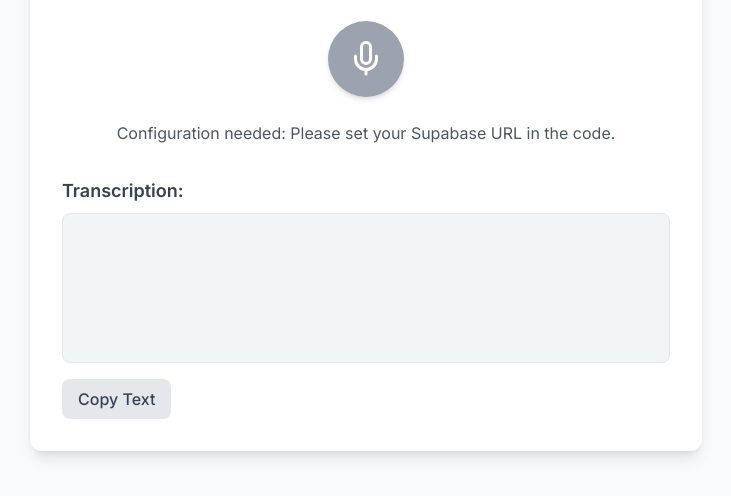
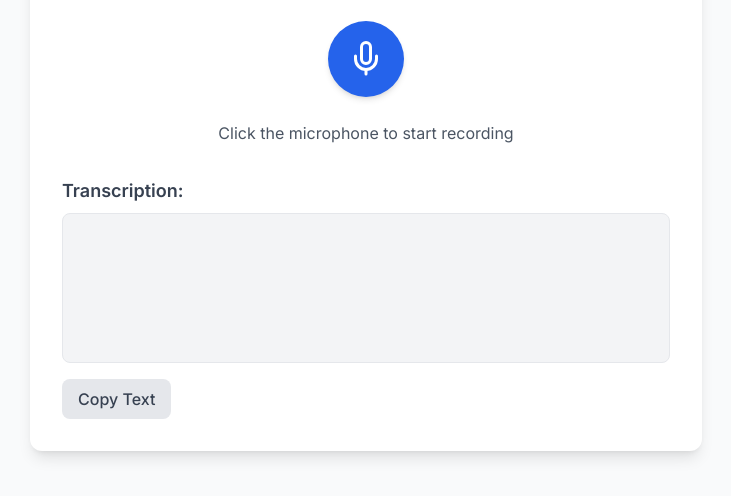
Before and after one commit to jDigiexam/audio-transcriber-app, a plain HTML site: page index.html in a window 1280 px wide. Shown: the part 224-720 px from the top of the page, without its empty margins (274-1005 px from the left). Drawn offline with nearby package versions, Linux system fonts and the light colour scheme.

Commit message:
Update index.html - added the supabase function url

```diff
--- a/index.html
+++ b/index.html
@@ -75,7 +75,7 @@
         const copyButton = document.getElementById('copyButton');
 
         // --- IMPORTANT: REPLACE WITH YOUR SUPABASE FUNCTION URL ---
-        const SUPABASE_FUNCTION_URL = 'YOUR_SUPABASE_FUNCTION_URL';
+        const SUPABASE_FUNCTION_URL = 'https://botaimuuemvprxllnlfp.supabase.co/functions/v1/transcribe';
 
         let mediaRecorder;
         let audioChunks = [];
```
